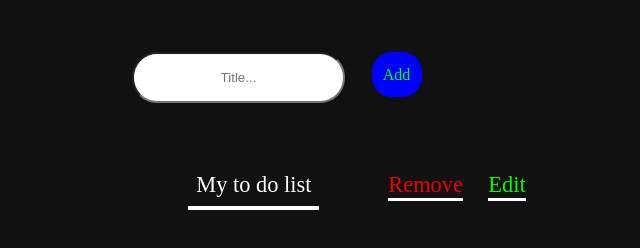
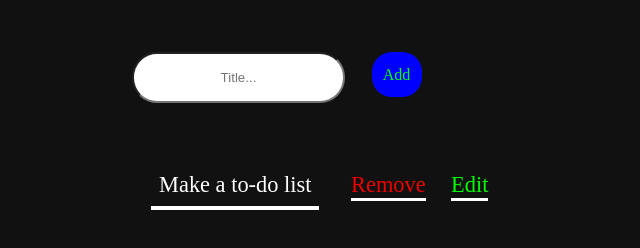
Before and after one commit to Tulsi1/todo1, a plain HTML site: page index.html in a window 1280 px wide. Shown: the part 132-380 px from the top of the page, without its empty margins (359-999 px from the left). Drawn offline with Linux system fonts and the light colour scheme.

Commit message:
Update index.html

```diff
--- a/index.html
+++ b/index.html
@@ -15,7 +15,7 @@
 <ul id="myUL">
 
 
-  <li>My to do list</li>
+  <li>Make a to-do list</li>
 
 
 
```
